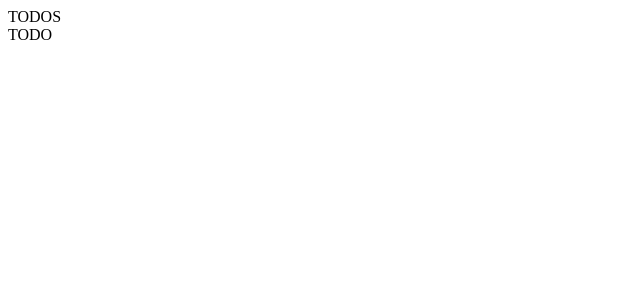
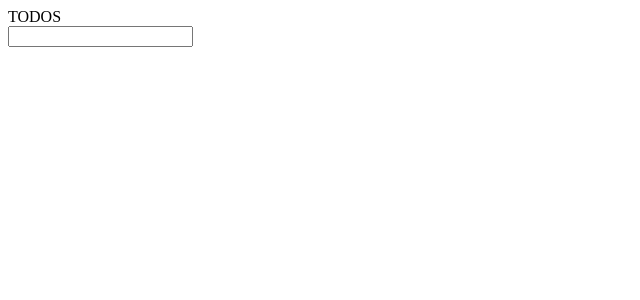
Before and after one commit to GilbertoFreitasJunior997/react-todo, a React (Create React App) app: page / in a window 1280 px wide. Shown: the top 300 px of the page, without its empty margins (0-640 px from the left). Built offline with nearby package versions, Linux system fonts and the light colour scheme.

Commit message:
added textbox

```diff
--- a/src/Todos.tsx
+++ b/src/Todos.tsx
@@ -1,11 +1,12 @@
 import { FC } from "react";
+import Textbox from "./components/textbox";
 import Todo from "./components/todo";
 
 const Todos: FC = () => {
     return (
         <>
             TODOS
-            <Todo />
+            <Textbox />
         </>
     )
 }
--- /dev/null
+++ b/src/components/textbox/index.tsx
@@ -0,0 +1,11 @@
+import { FC } from "react";
+
+const Textbox: FC = () => {
+    return (
+        <form>
+            <input />
+        </form>
+    )
+}
+
+export default Textbox;
```
